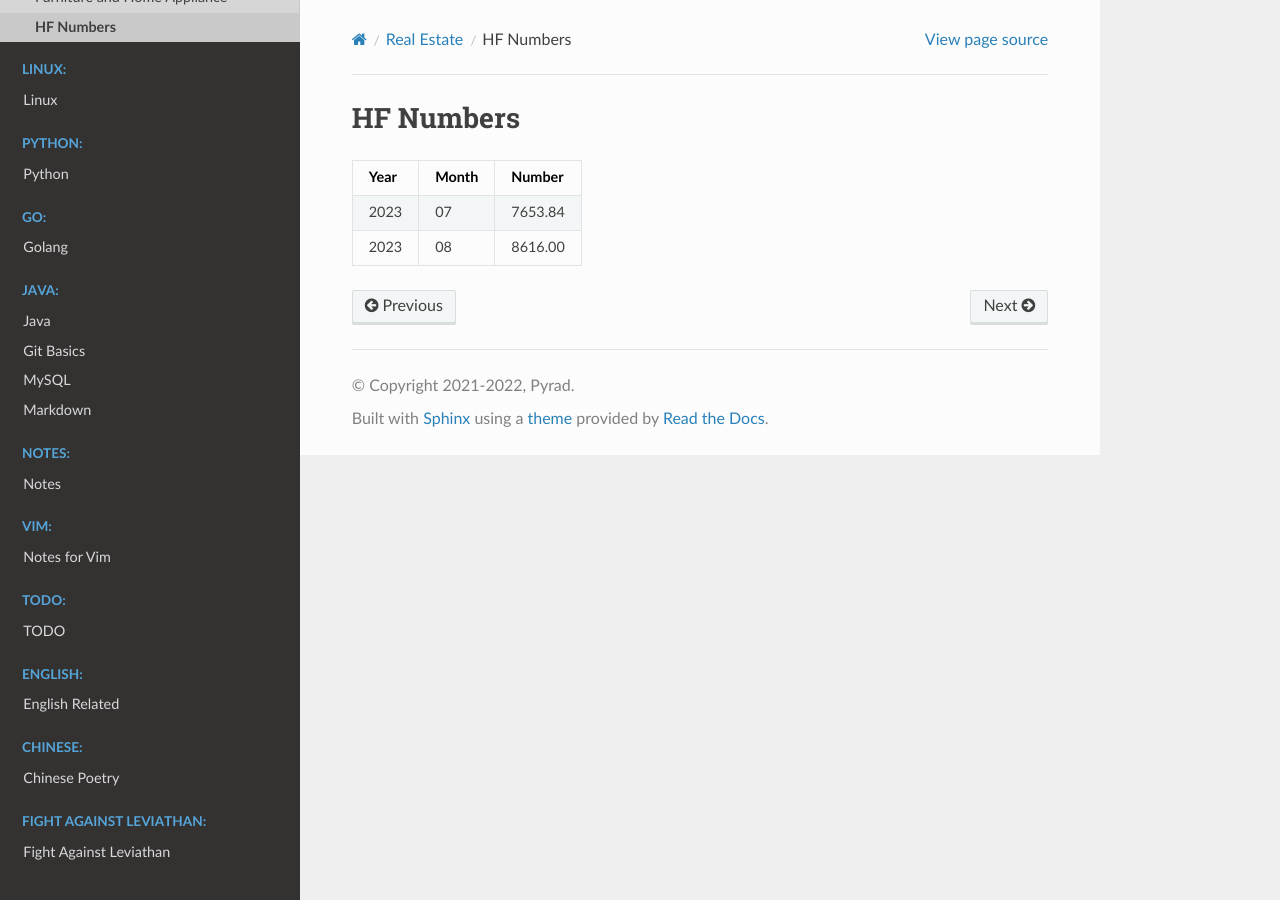
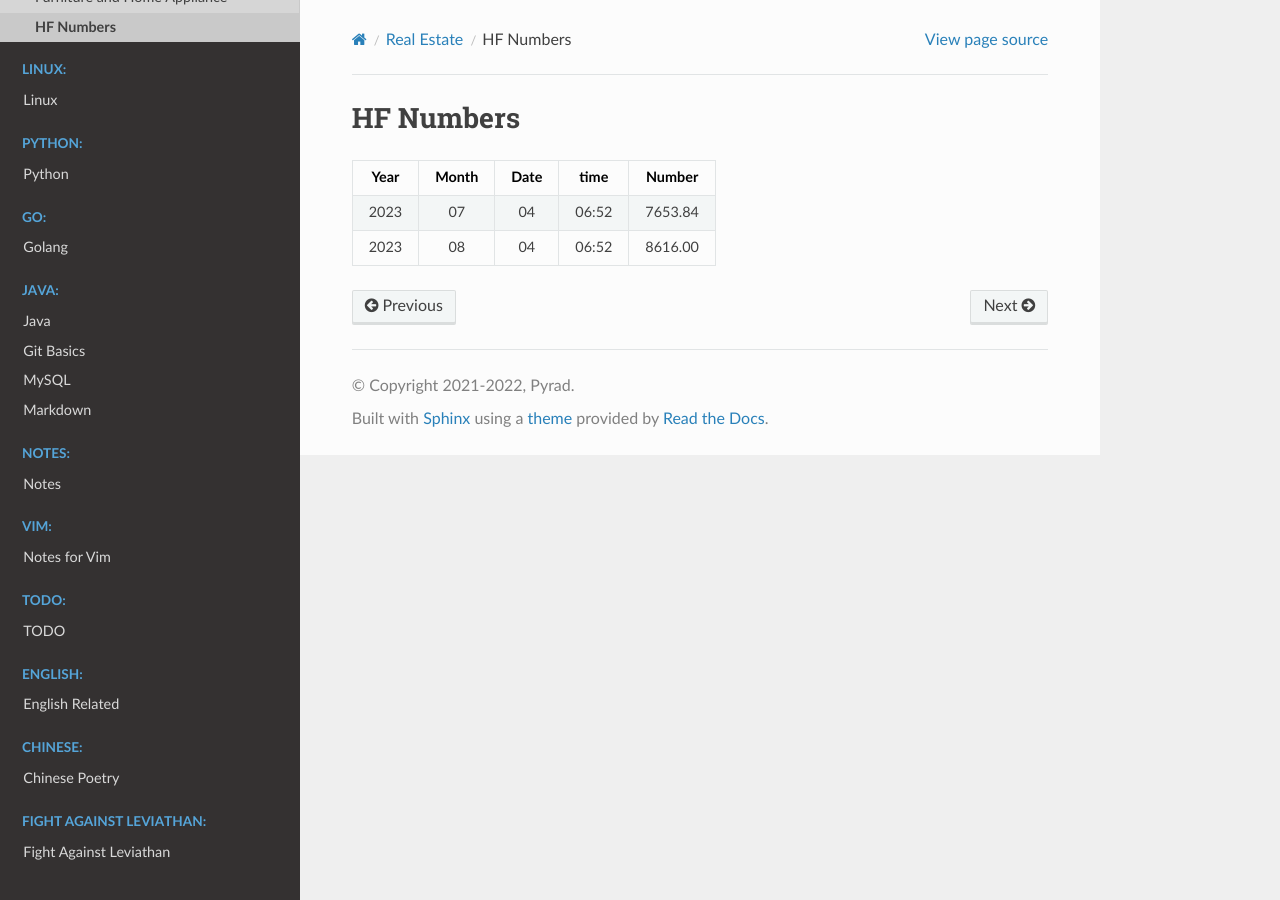
Before and after one commit to Pyrad/pyradnotes, a Sphinx documentation site: the page built from source/RealEstate/hfnumbers.md, in a window 1280 px wide. Built offline with Sphinx 7.4.7 and the Read the Docs theme 2.0.0, drawn with Linux system fonts in a browser that asks for light colours; pages that are not in the unit, such as notebooks, are missing from menus.

Commit message:
RealEstate Update hf table format

```diff
--- a/source/RealEstate/hfnumbers.md
+++ b/source/RealEstate/hfnumbers.md
@@ -1,7 +1,7 @@
 
 # HF Numbers
 
-| Year | Month | Number |
-|:---- | ----- | ------ |
-| 2023| 07 | 7653.84 |
-| 2023 | 08 | 8616.00 |
+| Year | Month | Date | time  | Number  |
+|:----:|:-----:|:----:|:-----:|:-------:|
+| 2023 |  07   |  04  | 06:52 | 7653.84 |
+| 2023 |  08   |  04  | 06:52 | 8616.00 |
```
